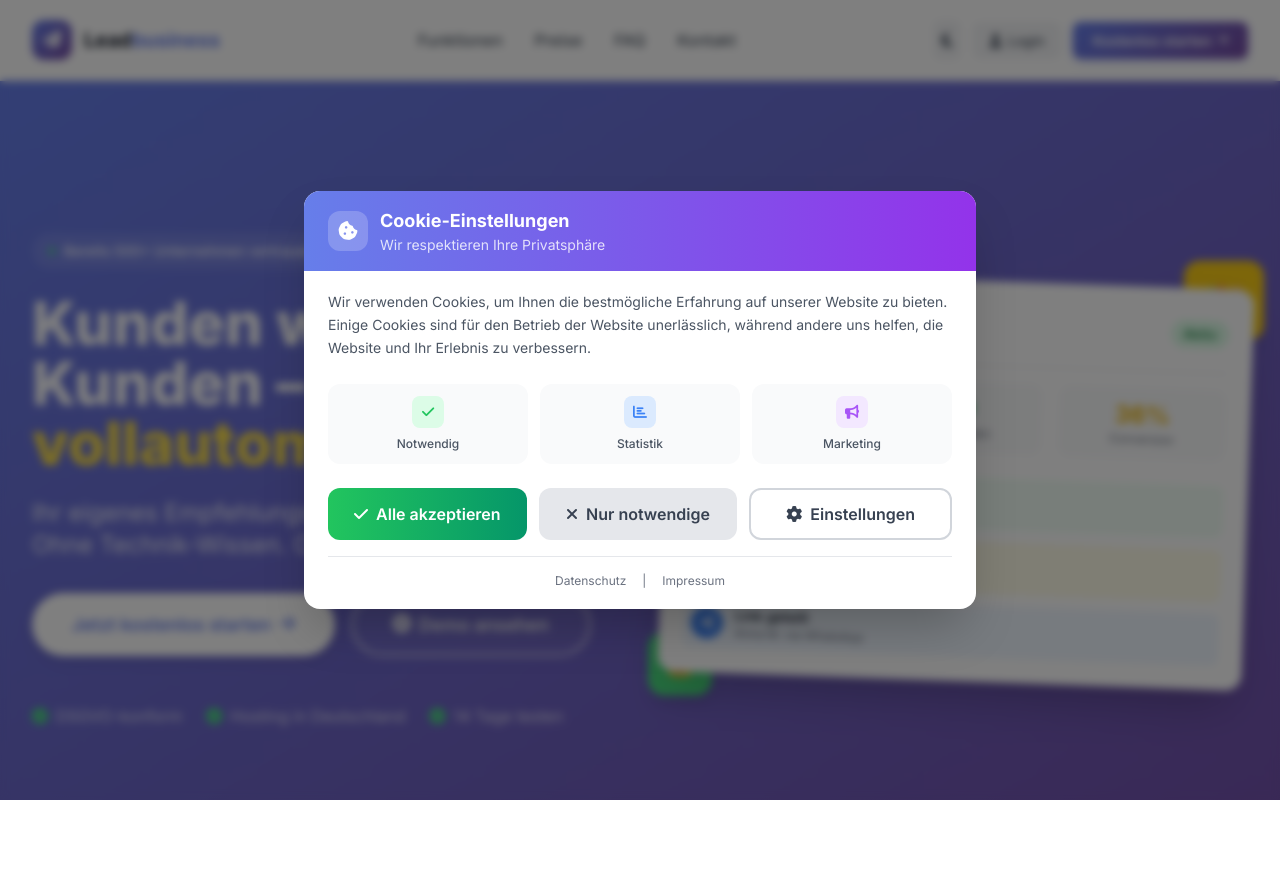
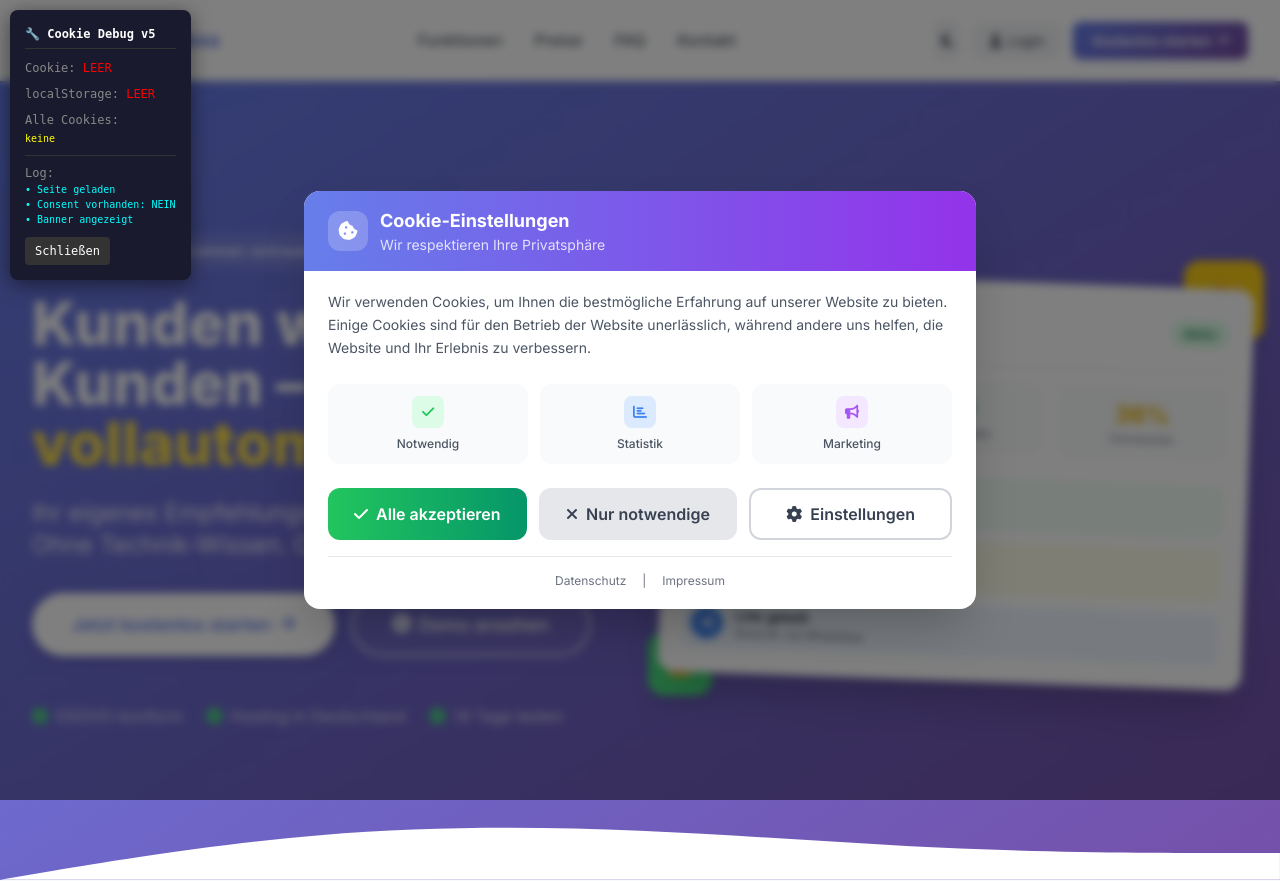
Before and after one commit to michaelg-pixel/leadbusiness, a PHP site: page / in a window 1280 px wide. Shown: the top 881 px of the page. Before the commit the page ends 800 px from the top, so only its background shows below. Run offline with PHP 8.4, Linux system fonts and the light colour scheme; some libraries are stand-ins or nearby versions.

Commit message:
Debug: Visuelle Debug-Box oben links auf der Seite

```diff
--- a/templates/marketing/footer.php
+++ b/templates/marketing/footer.php
@@ -158,6 +158,13 @@
             </div>
         </div>
     </footer>
+
+    <!-- DEBUG BOX - Wird oben links angezeigt -->
+    <div id="debug-box" style="position:fixed; top:10px; left:10px; background:#1a1a2e; color:#0f0; padding:15px; border-radius:8px; font-family:monospace; font-size:12px; z-index:99999; max-width:350px; box-shadow: 0 4px 20px rgba(0,0,0,0.5);">
+        <div style="color:#fff; font-weight:bold; margin-bottom:10px; border-bottom:1px solid #333; padding-bottom:5px;">🔧 Cookie Debug v5</div>
+        <div id="debug-content">Lade...</div>
+        <button onclick="document.getElementById('debug-box').style.display='none'" style="margin-top:10px; padding:5px 10px; background:#333; color:#fff; border:none; border-radius:4px; cursor:pointer;">Schließen</button>
+    </div>
 
     <!-- Cookie Banner -->
     <div id="cookie-banner" style="display:none;" class="fixed inset-0 z-[9999] flex items-end sm:items-center justify-center">
@@ -344,38 +351,52 @@
     <!-- JavaScript -->
     <script src="/assets/js/main.js"></script>
 
-    <!-- Cookie Consent Script v5 DEBUG -->
+    <!-- Cookie Consent Script v5 with Visual Debug -->
     <script>
-    // DEBUG: Zeige alle Cookies in Console
-    console.log('=== COOKIE DEBUG v5 ===');
-    console.log('All cookies:', document.cookie);
-    console.log('localStorage lb_cookie_consent:', localStorage.getItem('lb_cookie_consent'));
+    var COOKIE_NAME = 'lb_cookie_consent';
+    var debugLog = [];
 
-    var COOKIE_NAME = 'lb_cookie_consent';
+    function log(msg) {
+        debugLog.push(msg);
+        updateDebugBox();
+    }
+
+    function updateDebugBox() {
+        var el = document.getElementById('debug-content');
+        if (el) {
+            var cookieVal = getCookie(COOKIE_NAME);
+            var localVal = null;
+            try { localVal = localStorage.getItem(COOKIE_NAME); } catch(e) { localVal = 'ERROR'; }
+
+            var html = '<div style="margin-bottom:8px;"><span style="color:#888;">Cookie:</span> <span style="color:' + (cookieVal ? '#0f0' : '#f00') + ';">' + (cookieVal || 'LEER') + '</span></div>';
+            html += '<div style="margin-bottom:8px;"><span style="color:#888;">localStorage:</span> <span style="color:' + (localVal ? '#0f0' : '#f00') + ';">' + (localVal || 'LEER') + '</span></div>';
+            html += '<div style="margin-bottom:8px;"><span style="color:#888;">Alle Cookies:</span><br><span style="color:#ff0; word-break:break-all; font-size:10px;">' + (document.cookie || 'keine') + '</span></div>';
+            html += '<div style="border-top:1px solid #333; padding-top:8px; margin-top:8px;"><span style="color:#888;">Log:</span></div>';
+            debugLog.slice(-5).forEach(function(m) {
+                html += '<div style="color:#0ff; font-size:10px;">• ' + m + '</div>';
+            });
+            el.innerHTML = html;
+        }
+    }
 
     function setCookie(name, value, days) {
         var d = new Date();
         d.setTime(d.getTime() + (days * 24 * 60 * 60 * 1000));
         var expires = 'expires=' + d.toUTCString();
         var cookieStr = name + '=' + value + ';' + expires + ';path=/;SameSite=Lax';
-        console.log('Setting cookie:', cookieStr);
         document.cookie = cookieStr;
-        console.log('After setCookie, all cookies:', document.cookie);
+        log('Cookie gesetzt: ' + value);
     }
 
     function getCookie(name) {
         var cname = name + '=';
-        var decodedCookie = document.cookie;
-        var ca = decodedCookie.split(';');
+        var ca = document.cookie.split(';');
         for(var i = 0; i < ca.length; i++) {
             var c = ca[i].trim();
             if (c.indexOf(cname) === 0) {
-                var val = c.substring(cname.length, c.length);
-                console.log('getCookie(' + name + ') =', val);
-                return val;
+                return c.substring(cname.length, c.length);
             }
         }
-        console.log('getCookie(' + name + ') = null');
         return null;
     }
 
@@ -383,52 +404,46 @@
         var cookie = getCookie(COOKIE_NAME);
         var local = null;
         try { local = localStorage.getItem(COOKIE_NAME); } catch(e) {}
-        console.log('hasConsent check - cookie:', cookie, 'localStorage:', local);
         return cookie || local;
     }
 
     function saveConsent(value) {
-        console.log('saveConsent called with:', value);
         setCookie(COOKIE_NAME, value, 365);
         try {
             localStorage.setItem(COOKIE_NAME, value);
-            console.log('localStorage set to:', value);
+            log('localStorage gesetzt: ' + value);
         } catch(e) {
-            console.log('localStorage error:', e);
+            log('localStorage FEHLER!');
         }
+        updateDebugBox();
     }
 
     function hideBanner() {
-        console.log('hideBanner called');
         document.getElementById('cookie-banner').style.display = 'none';
         var modal = document.getElementById('cookie-settings-modal');
         if (modal) modal.style.display = 'none';
+        log('Banner versteckt');
     }
 
     function showBanner() {
-        console.log('showBanner called');
         document.getElementById('cookie-banner').style.display = 'flex';
+        log('Banner angezeigt');
     }
 
     function acceptAllCookies() {
-        console.log('acceptAllCookies clicked');
+        log('Klick: Alle akzeptieren');
         saveConsent('all');
         hideBanner();
-        // Verify
-        setTimeout(function() {
-            console.log('After accept - cookies:', document.cookie);
-            console.log('After accept - localStorage:', localStorage.getItem(COOKIE_NAME));
-        }, 100);
     }
 
     function rejectAllCookies() {
-        console.log('rejectAllCookies clicked');
+        log('Klick: Nur notwendige');
         saveConsent('necessary');
         hideBanner();
     }
 
     function saveCustomCookies() {
-        console.log('saveCustomCookies clicked');
+        log('Klick: Auswahl speichern');
         saveConsent('custom');
         hideBanner();
     }
@@ -444,13 +459,15 @@
     }
 
     // Init
-    console.log('Checking consent on page load...');
-    if (!hasConsent()) {
-        console.log('No consent found, showing banner');
+    log('Seite geladen');
+    var consent = hasConsent();
+    log('Consent vorhanden: ' + (consent ? 'JA' : 'NEIN'));
+
+    if (!consent) {
         showBanner();
-    } else {
-        console.log('Consent exists, NOT showing banner');
     }
+
+    updateDebugBox();
 
     // Back to top
     document.addEventListener('DOMContentLoaded', function() {
```
